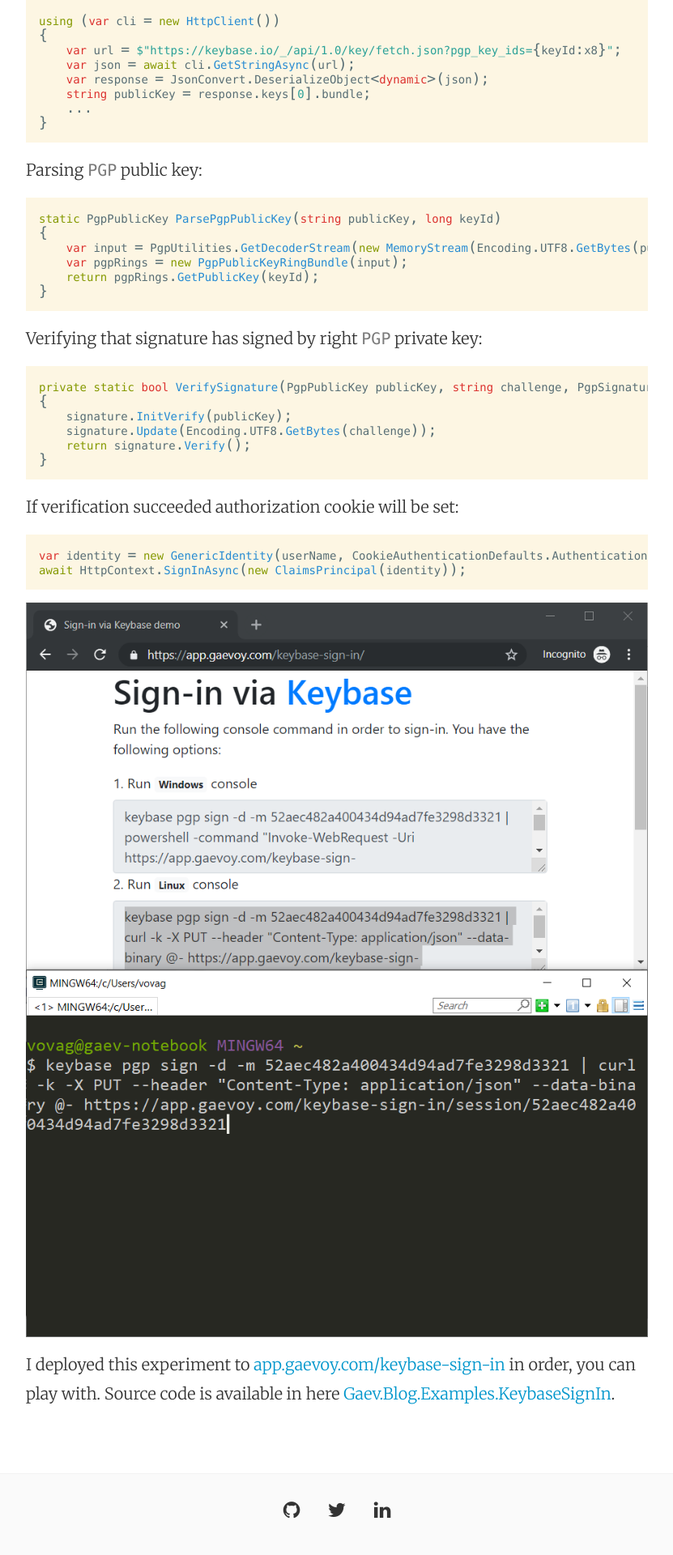
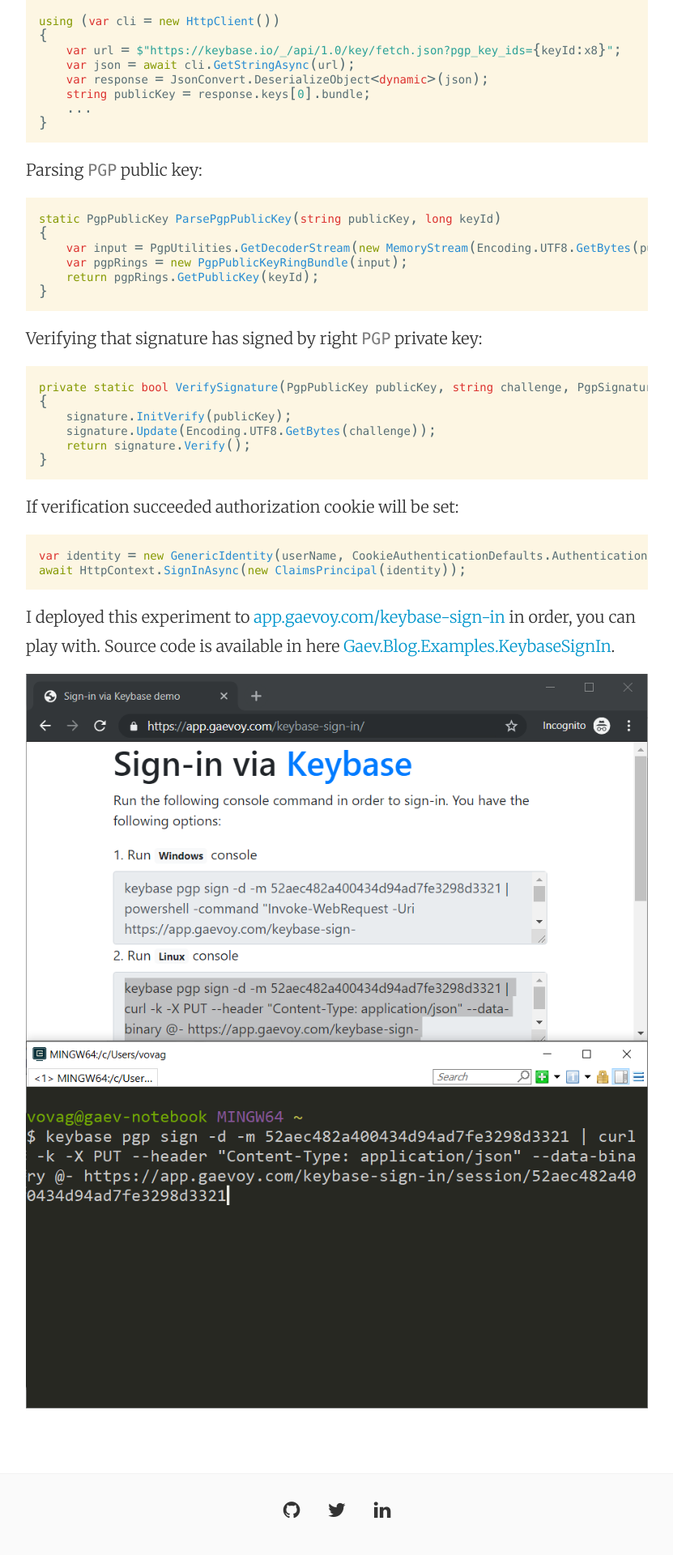
Before and after one commit to gaevoy/gaevoy.github.io, a Jekyll site: the page built from _posts/2019-06-23-sign-in-via-keybase.md, in a window 1280 px wide. Shown: the part 2891-4811 px from the top of the page at 81% size, without its empty margins (224-1055 px from the left). Built offline with Jekyll 4.4.1, drawn with Linux system fonts in a browser that asks for light colours; nearby versions of some CDN libraries; comment, search, counter and statistics services are not loaded.

````diff
--- a/_posts/2019-06-23-sign-in-via-keybase.md
+++ b/_posts/2019-06-23-sign-in-via-keybase.md
@@ -133,6 +133,6 @@ var identity = new GenericIdentity(userName, CookieAuthenticationDefaults.Authen
 await HttpContext.SignInAsync(new ClaimsPrincipal(identity));
 ```
 
+I deployed this experiment to [app.gaevoy.com/keybase-sign-in](https://app.gaevoy.com/keybase-sign-in/) in order, you can play with. Source code is available in here [Gaev.Blog.Examples.KeybaseSignIn](https://github.com/gaevoy/Gaev.Blog.Examples/tree/2.0.0/Gaev.Blog.Examples.KeybaseSignIn).
+
 ![Sign-in via Keybase demo](/img/keybase-sign-in/demo.png "Sign-in via Keybase demo" ){:style="max-width:914px; width:100%;" class="block-center"}
-
-I deployed this experiment to [app.gaevoy.com/keybase-sign-in](https://app.gaevoy.com/keybase-sign-in/) in order, you can play with. Source code is available in here [Gaev.Blog.Examples.KeybaseSignIn](https://github.com/gaevoy/Gaev.Blog.Examples/tree/2.0.0/Gaev.Blog.Examples.KeybaseSignIn).
````
